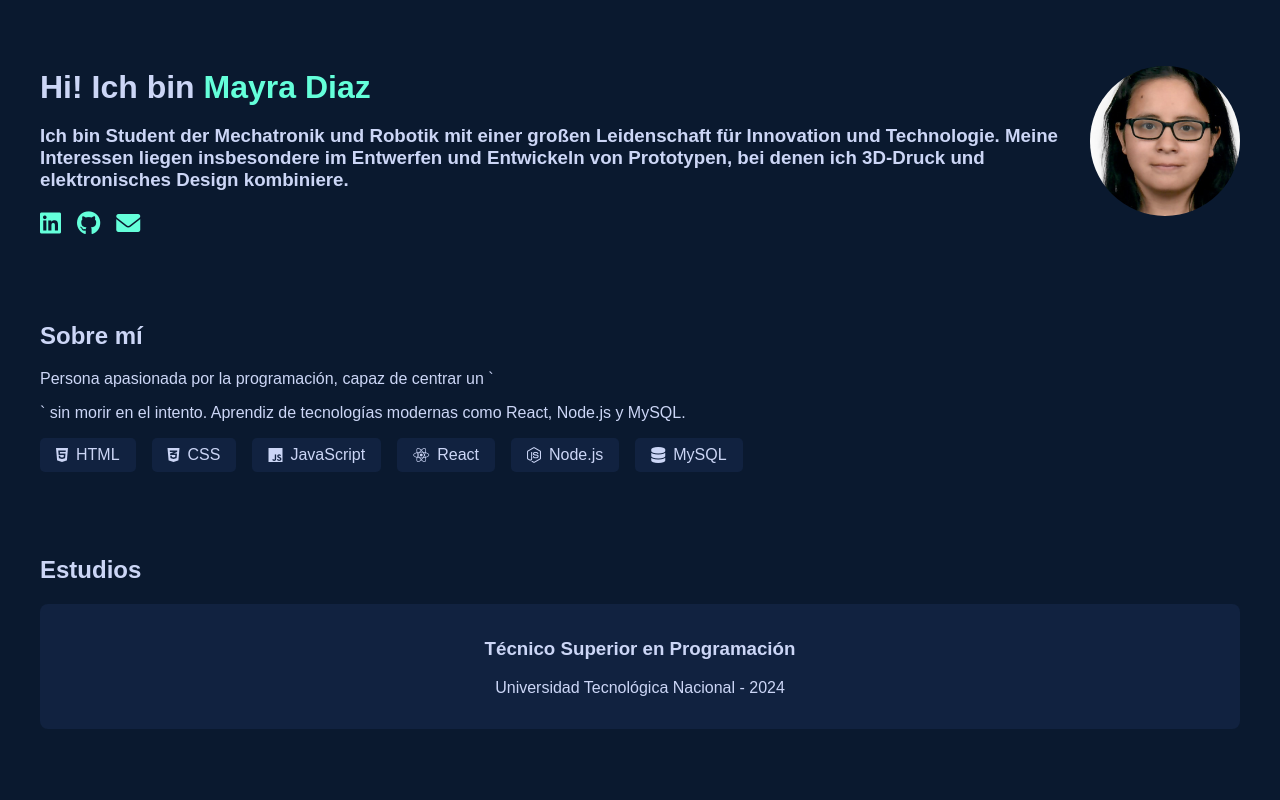
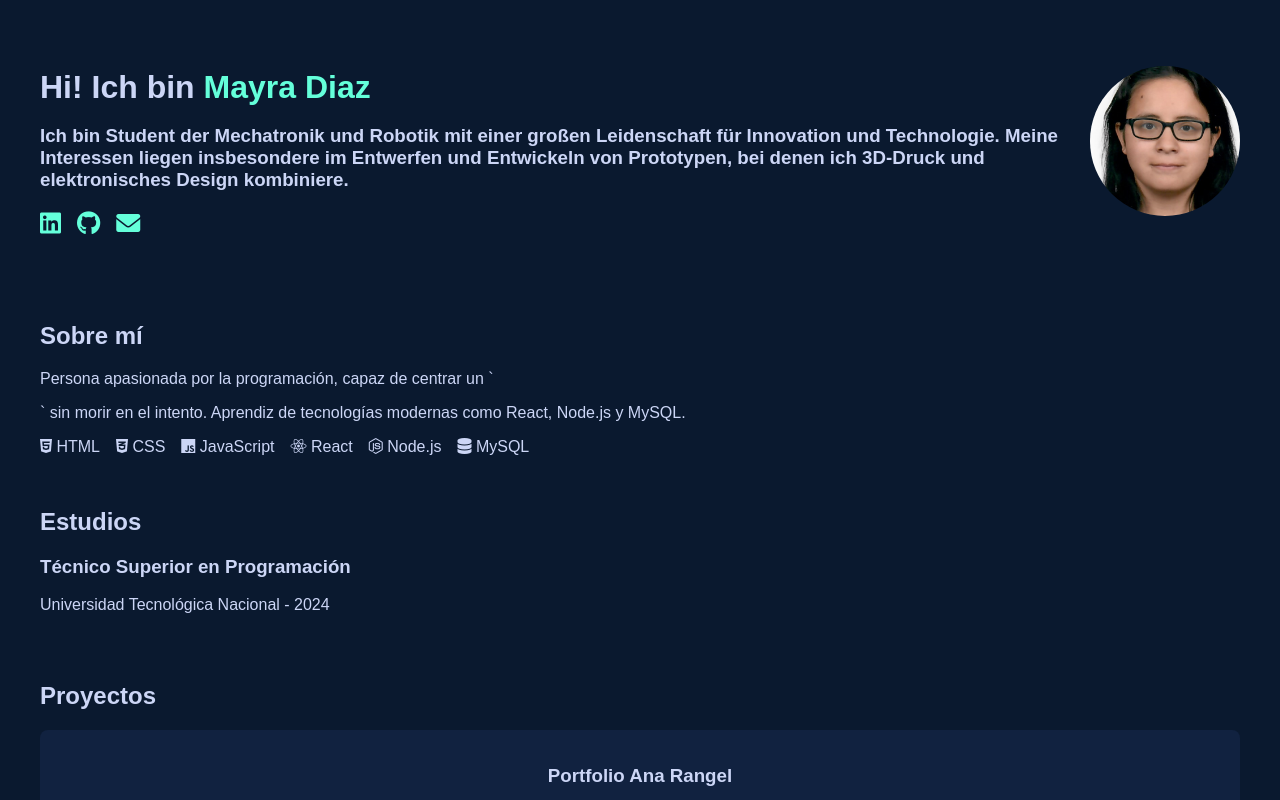
Before and after one commit to MayraDiazRomero/Portfolio, a plain HTML site: page index.html in a window 1280 px wide. Shown: the top 800 px of the page. Drawn offline with Linux system fonts and the light colour scheme.

Commit message:
second website template

```diff
--- a/css/styles.css
+++ b/css/styles.css
@@ -21,7 +21,6 @@ body {
   .hero {
     display: flex;
     align-items: center;
-    justify-content: space-between;
   }
 
   .intro h1 {
@@ -64,29 +63,6 @@ body {
     display: flex;
     flex-wrap: wrap;
     gap: 1rem;
-    margin-top: 1rem;
-  }
-
-  .skills span {
-    display: flex;
-    align-items: center;
-    gap: 0.5rem;
-    font-size: 1rem;
-    background-color: #112240;
-    padding: 0.5rem 1rem;
-    border-radius: 5px;
-  }
-
-  /* Studies Section */
-  .studies {
-    padding: 2rem 0;
-  }
-
-  .card {
-    background-color: #112240;
-    padding: 1rem;
-    border-radius: 8px;
-    text-align: center;
   }
 
   /* Projects Section */
```
